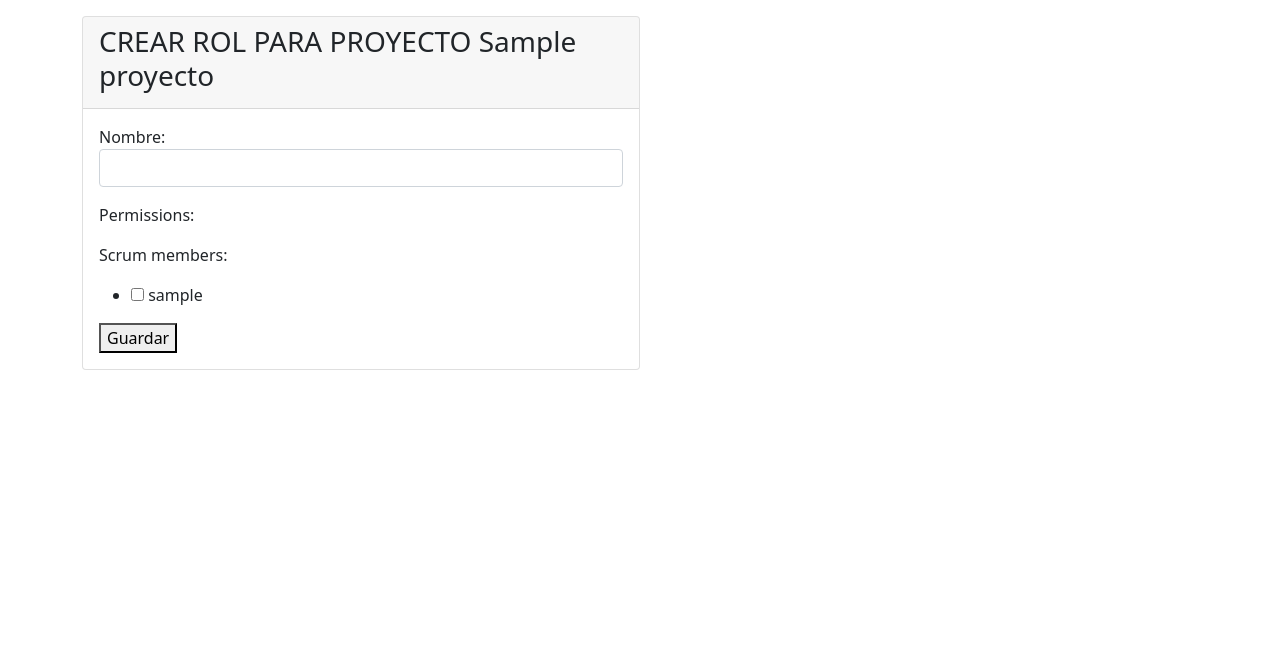
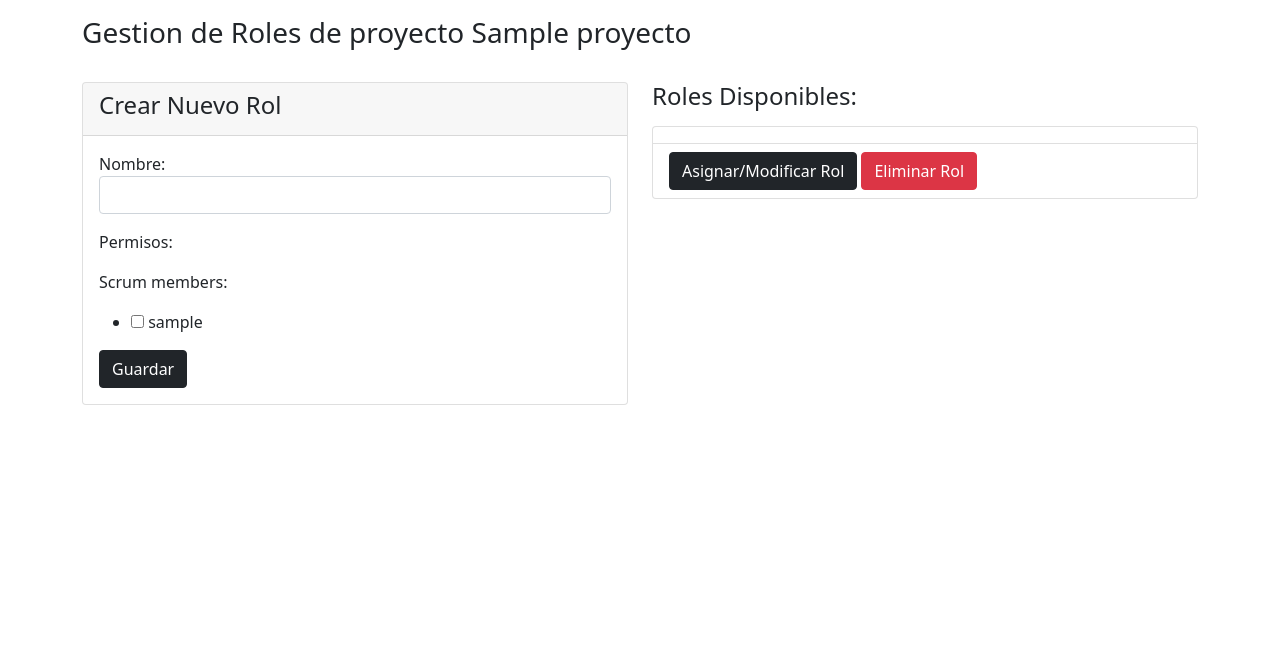
Before and after one commit to Giuli1297/scrum-kanban-pm, a Django app: a page that uses templates/rol_proyecto/crear_rol.html in a window 1280 px wide. Shown: the part 56-701 px from the top of the page. Run offline with Django 3.2, Linux system fonts and the light colour scheme; a user stored in the database is signed in; tables that the repository leaves empty hold one stand-in row (values such as "Sample post").

Commit message:
Creacion de Roles

```diff
--- a/projectmanager/forms.py
+++ b/projectmanager/forms.py
@@ -166,15 +166,18 @@ class CrearRolProyectoForm(forms.Form):
         super(CrearRolProyectoForm, self).__init__(*args, **kwargs)
         self.proyecto = Proyecto.objects.get(slug=self.slug)
         self.fields['scrum_members'].queryset = User.objects.filter(Q(proyecto_asignado=self.proyecto))
+        self.fields['permisos'].queryset = Permission.objects.filter(
+            Q(content_type__model='proyecto'))
 
     nombre = forms.CharField(max_length=100, widget=forms.TextInput(attrs={
         'class': 'form-control'
     }))
-    permissions = forms.ModelMultipleChoiceField(
-        queryset=Permission.objects.filter(Q(content_type__app_label='projectmanager', content_type__model='proyecto')),
+    permisos = forms.ModelMultipleChoiceField(
+        queryset=None,
         widget=forms.CheckboxSelectMultiple(attrs={
             'class': 'check-label'
         }))
-    scrum_members = forms.ModelMultipleChoiceField(queryset=None, widget=forms.CheckboxSelectMultiple(attrs={
-        'class': 'check-label'
-    }))
+    scrum_members = forms.ModelMultipleChoiceField(queryset=None, required=False,
+                                                   widget=forms.CheckboxSelectMultiple(attrs={
+                                                       'class': 'check-label'
+                                                   }))
--- a/projectmanager/management/commands/crear_admin.py
+++ b/projectmanager/management/commands/crear_admin.py
@@ -1,6 +1,7 @@
 import requests
 from django.contrib.auth.models import Permission, Group, User
 from django.core.management.base import BaseCommand, CommandError
+from projectmanager.models import Rol
 
 
 class Command(BaseCommand):
@@ -30,6 +31,7 @@ class Command(BaseCommand):
             admin = User.objects.create_user(username=admin_username, email=admin_email, password=admin_password)
             admin.is_staff = True
             admin_group = Group.objects.create(name='Administrador')
+            admin_rol = Rol.objects.create(related_group=admin_group, tipo='sistema')
             for permission in Permission.objects.all():
                 admin_group.permissions.add(permission)
             admin.groups.add(admin_group)
--- a/projectmanager/models.py
+++ b/projectmanager/models.py
@@ -105,9 +105,9 @@ class Rol(models.Model):
         ('proyecto', 'Rol de Proyecto')
     )
 
-    related_group = models.OneToOneField(Group, on_delete=models.CASCADE, related_name="rol")
+    related_group = models.OneToOneField(Group, on_delete=models.CASCADE, related_name="rol", primary_key=True)
     tipo = models.CharField(max_length=8, choices=TIPOS, default='sistema')
-    proyecto = models.ForeignKey(Proyecto, related_name="roles", on_delete=models.CASCADE, blank=True)
+    proyecto = models.ForeignKey(Proyecto, related_name="roles", on_delete=models.CASCADE, blank=True, null=True)
 
     # Bueno Bro lo que tenes que hacer hoy es:
     #     1 - Hacer que se cree una entidad rol cuando se crea un grupo
@@ -128,5 +128,5 @@ class Rol(models.Model):
         default_permissions = ()
         verbose_name_plural = 'Roles'
 
-    def __unicode__(self):
-        return self.name
+    def __str__(self):
+        return self.related_group.name
--- a/projectmanager/urls.py
+++ b/projectmanager/urls.py
@@ -16,6 +16,7 @@ urlpatterns = [
     path('proyectos/<slug:slug>/editarsm/', views.ProyectoSMUpdate.as_view(), name="proyecto_editar_sm"),
     path('proyectos/<slug:slug>/iniciar/', views.ProyectoIniciarView.as_view(), name="proyecto_iniciar"),
     path('proyectos/<slug:slug>/roles/', views.CrearRolProyecto.as_view(), name='proyecto_rol'),
+    path('proyectos/<slug:slug>/roles/<int:pk>/', views.ModificarRolProyecto.as_view(), name='proyecto_rol_modificar'),
 
     # URLS DE ROLES
     path('roles/lista/', views.RolListView.as_view(), name='list_rol'),
--- a/projectmanager/views.py
+++ b/projectmanager/views.py
@@ -26,10 +26,10 @@ from django.contrib import messages
 from django.utils.encoding import force_text
 from django.utils.http import urlsafe_base64_decode
 from .utils import account_activation_token, add_user_to_obj_group, add_perm_to_group, add_obj_perm_to_group, \
-    add_users_to_obj_group
-
+    add_users_to_obj_group, remove_all_perms_from_obj_group, remove_all_users_from_obj_group
+from guardian.shortcuts import get_perms
 # Create your views here.
-from projectmanager.models import Proyecto
+from projectmanager.models import Proyecto, Rol
 
 from django.http import JsonResponse
 from django.urls import reverse_lazy
@@ -291,6 +291,7 @@ class RolListView(UserAccessMixin, ListView):
     redirect_field_name = 'next'
 
     model = Group
+    queryset = Group.objects.filter(Q(rol__tipo='sistema'))
     template_name = 'rol/list.html'
 
 
@@ -316,8 +317,11 @@ class RolCreateView(UserAccessMixin, CreateView):
     template_name = 'rol/create.html'
     success_url = reverse_lazy('list_rol')
 
-    def dispatch(self, request, *args, **kwargs):
-        return super().dispatch(request, *args, **kwargs)
+    def form_valid(self, form):
+        """If the form is valid, save the associated model."""
+        returnValue = super().form_valid(form)
+        Rol.objects.create(related_group=self.object, tipo='sistema')
+        return returnValue
 
 
 class RolUpdateView(UserAccessMixin, UpdateView):
@@ -425,7 +429,7 @@ class EliminarRolUser(UserAccessMixin, UpdateView):
 
 class CrearRolProyecto(UserAccessMixin, View):
     """
-        Vista basada en clase el sirve para iniciar un proyecto nuevo por parte del SM
+        Vista basada en clase el sirve para crear un rol a nivel proyecto nuevo por parte del SM
     """
     raise_exception = False
     permission_required = ()
@@ -448,11 +452,61 @@ class CrearRolProyecto(UserAccessMixin, View):
 
         if form.is_valid():
             nombre = form.cleaned_data['nombre']
-            permissions = form.cleaned_data['permissions']
+            permissions = form.cleaned_data['permisos']
             usuarios_a_asignar = form.cleaned_data['scrum_members']
             for permiso in permissions:
                 add_obj_perm_to_group(nombre, permiso.codename, proyecto)
             for user in usuarios_a_asignar:
                 add_user_to_obj_group(user, nombre)
             messages.success(request, "Rol Creado Correctamente!")
-        return redirect(reverse_lazy('proyecto_listar'))
+        else:
+            messages.error(request, "Un Error a ocurrido")
+        return redirect('proyecto_rol', slug=slug)
+
+
+class ModificarRolProyecto(UserAccessMixin, View):
+    """
+        Vista basada en clase el sirve para crear un rol a nivel proyecto nuevo por parte del SM
+    """
+    raise_exception = False
+    permission_required = ()
+    permission_required_obj = ('projectmanager.ver_roles_proyecto',)
+    permission_denied_message = "You don't have permissions"
+    redirect_field_name = 'next'
+
+    def get(self, request, slug, pk, *args, **kwargs):
+        proyecto = Proyecto.objects.get(slug=slug)
+        rol = Rol.objects.get(pk=pk)
+        perm_names = get_perms(rol.related_group, proyecto)
+        permisos = []
+        for perm_name in perm_names:
+            permisos.append(Permission.objects.filter(codename=perm_name)[0])
+        form = CrearRolProyectoForm(
+            initial={'nombre': rol.related_group.name,
+                     'permisos': permisos,
+                     'scrum_members': rol.related_group.user_set.all()}, slug=slug)
+        context = {
+            'form': form,
+            'proyecto': proyecto,
+            'rol': rol
+        }
+        return render(request, 'rol_proyecto/modificar_rol.html', context)
+
+    def post(self, request, slug, *args, **kwargs):
+        proyecto = Proyecto.objects.get(slug=slug)
+        form = CrearRolProyectoForm(request.POST, slug=slug)
+
+        if form.is_valid():
+            nombre = form.cleaned_data['nombre']
+            permissions = form.cleaned_data['permisos']
+            usuarios_a_asignar = form.cleaned_data['scrum_members']
+            remove_all_perms_from_obj_group(nombre, proyecto)
+            remove_all_users_from_obj_group(nombre)
+            for permiso in permissions:
+                add_obj_perm_to_group(nombre, permiso.codename, proyecto)
+            for user in usuarios_a_asignar:
+                add_user_to_obj_group(user, nombre)
+            messages.success(request, "Rol Modificado Correctamente!")
+        else:
+            messages.error(request, "Un Error a ocurrido")
+        return redirect('proyecto_rol', slug)
--- a/templates/proyecto/detail.html
+++ b/templates/proyecto/detail.html
@@ -16,7 +16,7 @@
             {% csrf_token %}
             <button class="btn btn-dark" type="submit">Iniciar Proyecto</button>
         </form>
-        <a href="{% url 'proyecto_rol' proyecto.slug %}">Crear Rol</a>
+        <a href="{% url 'proyecto_rol' proyecto.slug %}">Roles</a>
         <p class="mb-3">Manejo de Product Backlog Y Sprint iria aqui</p>
     </div>
 </div>
--- a/templates/rol_proyecto/crear_rol.html
+++ b/templates/rol_proyecto/crear_rol.html
@@ -1,20 +1,38 @@
 {% extends 'layout/base.html' %}
 {% block body %}
-<div class="col-md-6  "  >
-    <div class="card card-default" >
+<div class="row mb-3">
+    <div class="col-md-12">
+        <h3 class="mb-3">Gestion de Roles de proyecto {{ proyecto.nombre }}</h3>
+    </div>
+</div>
+<div class="row mb-3">
+    <div class="col-md-6">
+        <div class="card card-default">
             <div class="card-header">
-            <h3 class="card-title">
-            CREAR ROL PARA PROYECTO {{ proyecto.nombre }}
-            </h3>
+                <h4 class="card-title">
+                Crear Nuevo Rol
+                </h4>
             </div>
             <div class="card-body">
                     <form action="{% url 'proyecto_rol' proyecto.slug %}" method="post">
                         {% csrf_token %}
                         {{ form.as_p }}
-                    <button type="submit">Guardar</button>
+                        <button class="btn btn-dark" type="submit">Guardar</button>
                     </form>
             </div>
-
+        </div>
+    </div>
+    <div class="col-md-6 mb-3">
+        <h4 class="mb-3">Roles Disponibles: </h4>
+        <ul class="list-group d-flex mb-3">
+            {% for rol in proyecto.roles.all %}
+                <li class="list-group-item">{{ rol.related_group.name }}</li>
+                <li class="list-group-item">
+                    <a class="btn btn-dark mr-2" href="{% url 'proyecto_rol_modificar' slug=proyecto.slug pk=rol.pk %}" role="button">Asignar/Modificar Rol</a>
+                    <a class="btn btn-danger mr-2" href="#" role="button">Eliminar Rol</a>
+                </li>
+            {% endfor %}
+        </ul>
     </div>
 </div>
 {% endblock %}
```
Also changed, not shown: projectmanager/utils.py (+13 -1 lines). Lines whose indentation alone changed are shown as unchanged.
